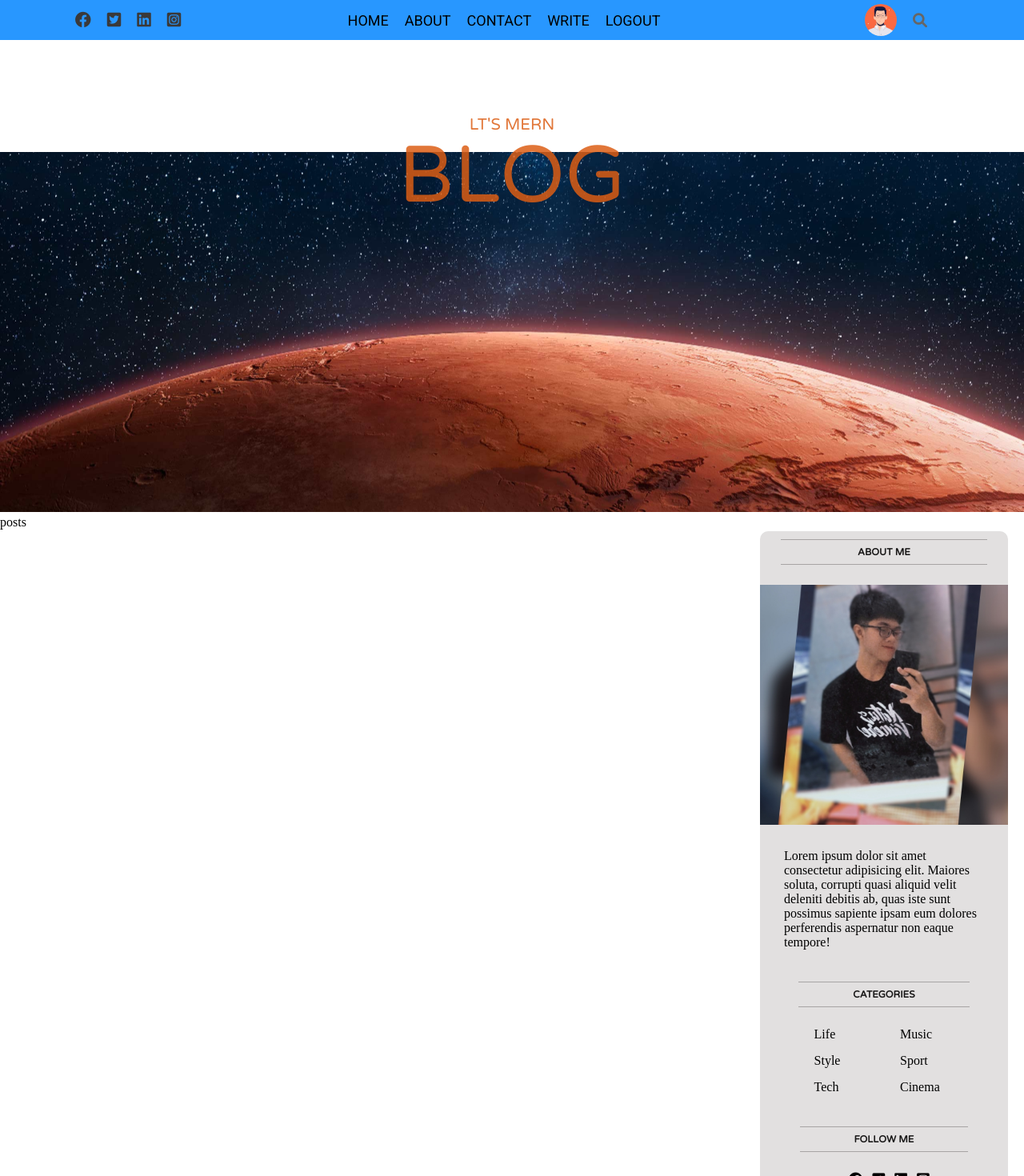
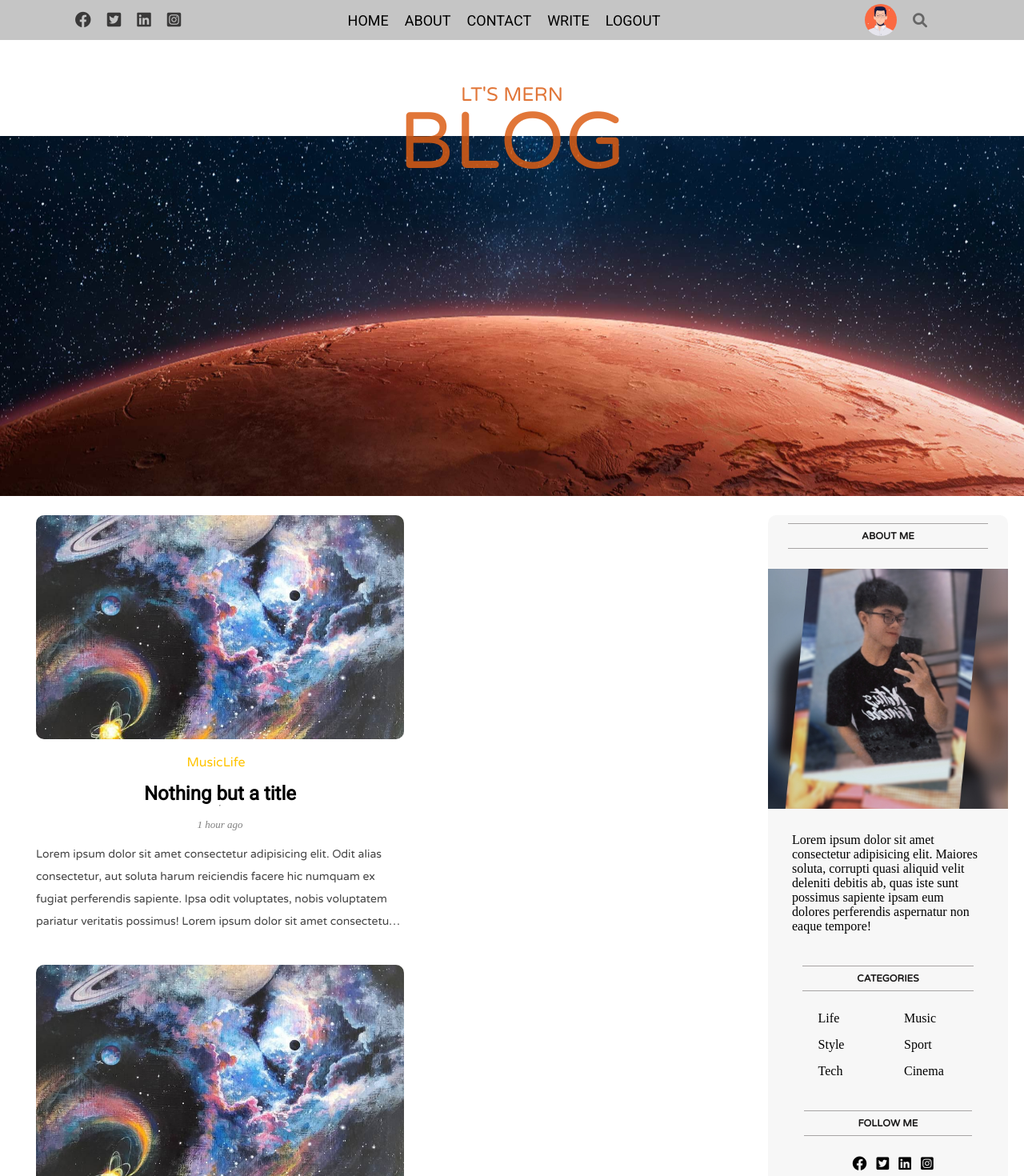
Before and after one commit to ThomasLe-dev/MERN-Blog, a React (Create React App) app: page / in a window 1280 px wide. Shown: the top 1470 px of the page at 80% size. Built offline with nearby package versions, Linux system fonts and the light colour scheme.

Commit message:
Post update

```diff
--- a/src/header/header.css
+++ b/src/header/header.css
@@ -1,5 +1,5 @@
 .header{
-  margin-top: 60px;
+  margin-top: 40px;
 }
 
 .header-titles{
@@ -12,13 +12,13 @@
 
 .header-titles-small{
     position: absolute;
-    top: 18%;
-    font-size: 20px;
+    top: 13%;
+    font-size: 24px;
 }
 
 .header-titles-big{
     position: absolute;
-    top: 20%;
+    top: 14.8%;
     font-size: 100px;
 }
 
--- /dev/null
+++ b/src/post/Post.jsx
@@ -0,0 +1,31 @@
+import "./post.css"
+
+export default function Post() {
+    return (
+        <div className="post">
+            <img src="./images/earth.jpg" alt="" className="post-img" />
+
+            <div className="post-info">
+                <div className="post-cats">
+                    <span className="post-cat">Music</span>
+                    <span className="post-cat">Life</span>
+                </div>
+                <span className="post-title">
+                    Nothing but a title
+                </span>
+                <hr />
+                <span className="post-date">
+                    1 hour ago
+                </span>
+            </div>
+            <p className="post-desc">
+                Lorem ipsum dolor sit amet consectetur adipisicing elit.
+                Odit alias consectetur, aut soluta harum reiciendis facere hic numquam ex fugiat perferendis sapiente.
+                Ipsa odit voluptates, nobis voluptatem pariatur veritatis possimus!
+                Lorem ipsum dolor sit amet consectetur adipisicing elit.
+                Odit alias consectetur, aut soluta harum reiciendis facere hic numquam ex fugiat perferendis sapiente.
+                Ipsa odit voluptates, nobis voluptatem pariatur veritatis possimus!
+            </p>
+        </div>
+    )
+}
--- /dev/null
+++ b/src/post/post.css
@@ -0,0 +1,56 @@
+.post{
+  width: 460px;
+  margin: 0 25px 40px 25px;
+}
+
+.post-img{
+  width: 100%;
+  height: 280px;
+  object-fit: cover;
+  border-radius: 10px;
+}
+
+.post-info{
+  display: flex;
+  flex-direction: column;
+  align-items: center;
+
+}
+
+.post-cats{
+  font-family: 'Varela Round', sans-serif;
+  font-size: 16px;
+  color: rgb(255, 196, 0);
+  line-height: 20px;
+  margin-top: 15px;
+  margin-right: 10px;
+  cursor: pointer;
+}
+
+.post-title{
+  font-family: 'Roboto', sans-serif;
+  font-size: 24px;
+  font-weight: 700;
+  margin-top: 15px;
+  cursor: pointer;
+}
+
+.post-date{
+  font-style: italic;
+  font-size: 13px;
+  color: grey;
+  margin-top: 15px;
+}
+
+.post-desc{
+  font-family: 'Varela Round', sans-serif;
+  font-size: 14px;
+  color: #444;
+  line-height: 28px;
+  margin-top: 15px;
+  overflow: hidden;
+  text-overflow: ellipsis;
+  display: -webkit-box;
+  -webkit-line-clamp: 4;
+  -webkit-box-orient: vertical;
+}
--- a/src/posts/Posts.jsx
+++ b/src/posts/Posts.jsx
@@ -1,10 +1,16 @@
+import Post from "../post/Post";
 import "./posts.css";
 
 export default function Posts() {
   return (
 
       <div className="posts">
-          posts
+          <Post/>
+          <Post/>
+          <Post/>
+          <Post/>
+          <Post/>
+          <Post/>
       </div>
 
 );
--- a/src/posts/posts.css
+++ b/src/posts/posts.css
@@ -1,3 +1,6 @@
 .posts{
   flex: 9;
+  display: flex;
+  flex-wrap: wrap;
+  margin: 20px;
 }
--- a/src/sidebar/sidebar.css
+++ b/src/sidebar/sidebar.css
@@ -2,7 +2,7 @@
   flex: 3;
   margin: 20px;
   padding-bottom: 30px;
-  background-color: rgb(226, 224, 224);
+  background-color: rgb(247, 247, 247);
   border-radius: 10px;
   display: flex;
   flex-direction: column;
--- a/src/topbar/topBar.css
+++ b/src/topbar/topBar.css
@@ -6,7 +6,8 @@
   display: flex;
   align-items: center;
   font-family: 'Roboto', sans-serif;
-  background-color: rgba(0, 132, 255, 0.842);
+  background-color: rgb(197, 197, 197);
+  z-index: 1;
 }
 
 .topLeft, .topRight{
```
Also changed, not shown: public/images/earth.jpg (added).
